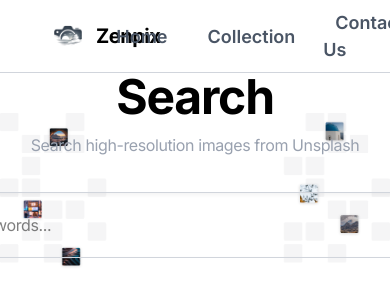
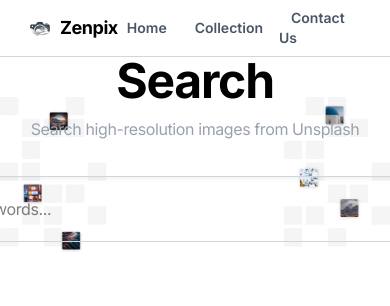
Before and after one commit to karank1610/zenpix, a React (Vite) app: page / in a window 390 px wide. Shown: the top 306 px of the page. Built offline with nearby package versions, Linux system fonts and the light colour scheme.

Commit message:
responsive header

```diff
--- a/src/components/Header.jsx
+++ b/src/components/Header.jsx
@@ -11,20 +11,20 @@ const Header = () => {
     return (
         <>
             <div className="header-main border-b border-gray-300">
-                <div className="header-top mx-10">
+                <div className="header-top mx-10 max-sm:mx-5">
 
                     <div className="inner-header-top flex items-center justify-between py-1 ">
                         <div className="top-left-content mt-2">
 
                             <Link to={'/'} className="flex items-center">
-                                <img src="/assets/img/logo.png" alt="logo" className="w-14 h-14 object-contain" />
-                                <span className="text-xl font-bold tracking-tight mb-2">Zenpix</span>
+                                <img src="/assets/img/logo.png" alt="logo" className="w-14 h-14 object-contain max-sm:w-10 max-sm:h-10" />
+                                <span className="text-xl font-bold tracking-tight mb-2 max-sm:text-lg">Zenpix</span>
                             </Link>
 
                         </div>
-                        <div className="top-right-content mr-3">
-                            <nav className="mr-3">
-                                <ul className="flex gap-4 text-[18px] items-center">
+                        <div className="top-right-content mr-3 max-sm:mr-0">
+                            <nav className="mr-3 max-sm:mr-0">
+                                <ul className="flex gap-4 text-[18px] items-center max-sm:gap-1 max-sm:text-sm">
                                     <li>
                                         <Link to={'/'}
                                             className="text-gray-600 font-semibold px-3 py-2 rounded hover:bg-gray-100 hover:text-black transition-all"
```
